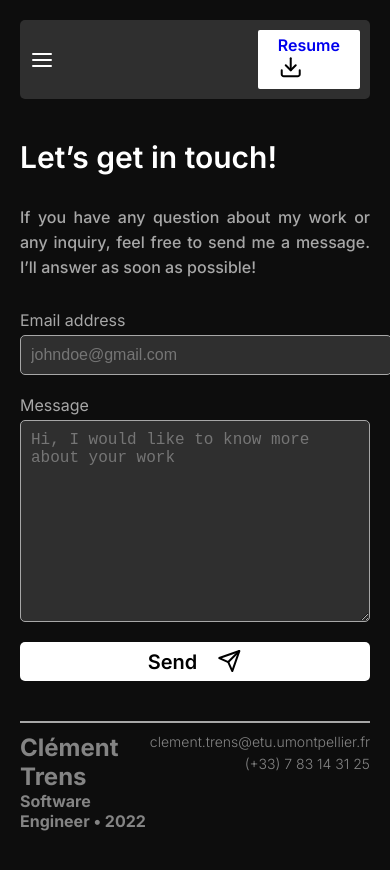
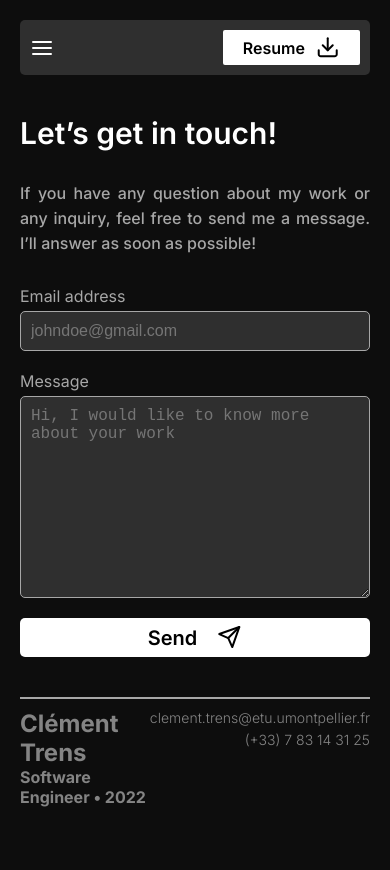
Before and after one commit to Atomoox/website, a React (Create React App) app: page /contact in a window 390 px wide. Shown: the top 870 px of the page. Built offline with nearby package versions, Linux system fonts and the light colour scheme.

Commit message:
Contact form fixes

```diff
--- a/package.json
+++ b/package.json
@@ -11,6 +11,7 @@
     "@types/react": "^18.0.21",
     "@types/react-dom": "^18.0.6",
     "@types/react-router-dom": "^5.3.3",
+    "axios": "^1.1.3",
     "react": "^18.2.0",
     "react-dom": "^18.2.0",
     "react-router-dom": "^6.4.1",
--- a/src/components/macro/Header.tsx
+++ b/src/components/macro/Header.tsx
@@ -48,14 +48,14 @@ const Header = () => {
                         className="flex--row header"
                     >
                         <Burger onClick={() => setIsOpened(true)}/>
-                        <div className="flex--row resume--wrapper">
-                            <a href={Resume} download>
+                        <a href={Resume} download>
+                            <div className="flex--row resume--wrapper">
                                 <div>
                                     Resume
                                 </div>
                                 <Download />
-                            </a>
-                        </div>
+                            </div>
+                        </a>
                     </div>
                 )}
                 {isOpened && (
--- a/src/components/micro/SubmitButton.tsx
+++ b/src/components/micro/SubmitButton.tsx
@@ -1,6 +1,7 @@
 import { ReactComponent as Submit } from '../../assets/submit.svg';
 import { ReactComponent as Loading } from '../../assets/loading.svg';
 import { ReactComponent as Error } from '../../assets/cross.svg';
+import { ReactComponent as Success } from '../../assets/success.svg';
 
 import '../../styles/micro/submit.scss';
 
@@ -34,6 +35,13 @@ const SubmitButton = (props: SubmitButtonProps) => {
             Icon = Error;
             break;
 
+        case 'success':
+            color = '#8AD0AC';
+            backgroundColor = '#8AD0AC20';
+            content = 'Success';
+            Icon = Success;
+            break;
+
     }
 
     return (
--- a/src/components/pages/Contact.tsx
+++ b/src/components/pages/Contact.tsx
@@ -1,4 +1,5 @@
 import { useRef } from 'react';
+import axios from 'axios';
 
 import { SubmitButton } from '../micro/SubmitButton';
 
@@ -27,22 +28,23 @@ const Contact = () => {
         let response;
 
         try {
-            response = await fetch('message', {
-                method: 'POST',
+            response = await axios({
+                url: "https://royalsea.io/api/message",
+                method: "POST",
                 headers: {
                     'Content-Type': 'application/json'
                 },
-                body: JSON.stringify({
+                data: JSON.stringify({
                     email,
                     message
                 })
-            });
+              });
         } catch {
             setStatus('error');
             return;
         }
 
-        setStatus(response.ok ? 'success' : 'error');
+        setStatus(response.status === 200 ? 'success' : 'error');
     }
 
     return (
@@ -59,7 +61,7 @@ const Contact = () => {
                     <div className="label">
                         Email address
                     </div>
-                    <input ref={emailRef} placeholder="johndoe@gmail.com"/>
+                    <input ref={emailRef} placeholder="johndoe@gmail.com" type="email" pattern="[a-z0-9._%+-]+@[a-z0-9.-]+\.[a-z]{2,4}$"/>
                 </div>
 
                 <div className="flex--column input--wrapper">
--- a/src/styles/global.scss
+++ b/src/styles/global.scss
@@ -20,6 +20,10 @@ body {
 #root {
     width: 100%;
     height: 100%;
+}
+
+a {
+    color: black;
 }
 
 @media only screen and (min-width: 768px) {
--- a/src/styles/micro/input.scss
+++ b/src/styles/micro/input.scss
@@ -52,7 +52,6 @@
             border: 1px #A7A7A7 solid;
             border-radius: 5px;
             background-color: #2F2F2F;
-            min-width: 350px;
         }
 
         textarea {
```
Also changed, not shown: src/assets/success.svg (added), 1 other file (tests, documents, lock files or other folders).
